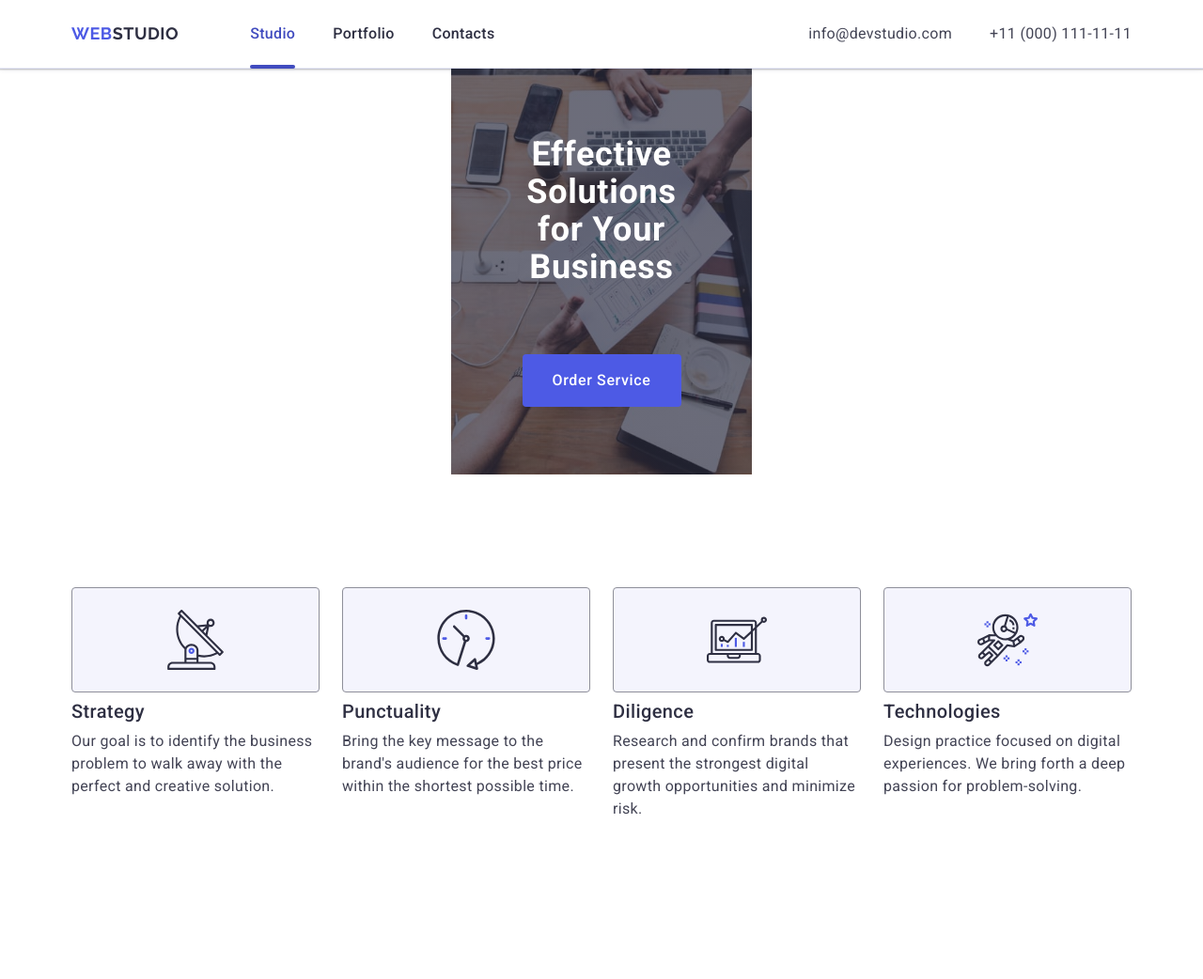
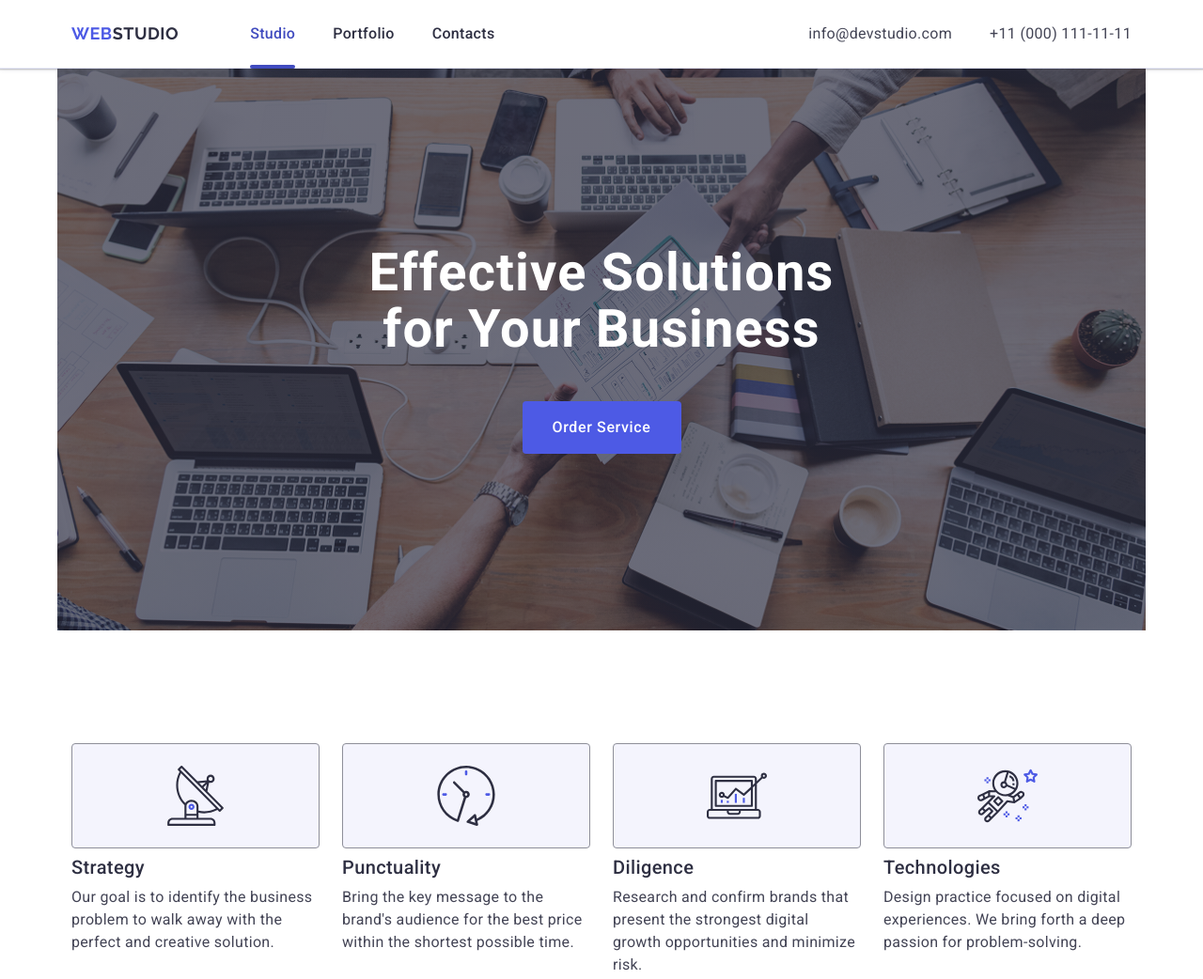
Before and after one commit to Vadim-Klus/goit-markup-hw-06, a plain HTML site: page index.html in a window 1280 px wide. Shown: the whole page at 94% size. Before the commit the page ends 993 px from the top, so only its background shows below. Drawn offline with nearby package versions, Linux system fonts and the light colour scheme.

Commit message:
add section1

```diff
--- a/css/styles.css
+++ b/css/styles.css
@@ -223,15 +223,26 @@ button {
   background-color: #2e2f42;
   padding: 72px 0;
   margin: 0 auto;
+
+  max-width: 320px;
   background-image: linear-gradient(
       rgba(46, 47, 66, 0.7),
       rgba(46, 47, 66, 0.7)
     ),
-    url(../images/people-office.jpg);
+    url(../images/hero-bg-mob-1x.jpg);
   background-repeat: no-repeat;
   background-position: center center;
   background-size: cover;
-  max-width: 320px;
+}
+
+@media screen and (min-resolution: 2x), (-webkit-min-device-pixel-ratio: 2x) {
+  .page-title {
+    background-image: linear-gradient(
+        rgba(46, 47, 66, 0.7),
+        rgba(46, 47, 66, 0.7)
+      ),
+      url(../images/hero-bg-mob-@2x.jpg);
+  }
 }
 
 .page-title-text {
@@ -258,9 +269,79 @@ button {
   border: none;
   border-radius: 4px;
   margin: 0 auto;
+  padding: 0;
   min-width: 169px;
   margin-top: 72px;
   transition: background-color 250ms cubic-bezier(0.4, 0, 0.2, 1);
+}
+
+@media screen and (min-width: 768px) {
+  .page-title {
+    padding: 112px 0;
+    max-width: 768px;
+    background-image: linear-gradient(
+        rgba(46, 47, 66, 0.7),
+        rgba(46, 47, 66, 0.7)
+      ),
+      url(../images/hero-bg-tablet-1x.jpg);
+  }
+
+  @media screen and (min-resolution: 2x), (-webkit-min-device-pixel-ratio: 2x) {
+    .page-title {
+      background-image: linear-gradient(
+          rgba(46, 47, 66, 0.7),
+          rgba(46, 47, 66, 0.7)
+        ),
+        url(../images/hero-bg-tablet-@2x.jpg);
+    }
+  }
+}
+
+.page-title-text {
+  font-size: 56px;
+  line-height: 1.07;
+  max-width: 496px;
+}
+
+.button {
+  margin-top: 36px;
+}
+
+@media screen and (min-width: 1158px) {
+  .page-title {
+    padding: 188px 0;
+  }
+  .button {
+    margin-top: 46px;
+  }
+
+  .button:hover,
+  .button:focus {
+    background-color: #404bbf;
+  }
+
+  @media screen and (min-width: 1158px) {
+    .page-title {
+      /* padding: 112px 0; */
+      max-width: 1158px;
+      background-image: linear-gradient(
+          rgba(46, 47, 66, 0.7),
+          rgba(46, 47, 66, 0.7)
+        ),
+        url(../images/hero-bg-desk-1x.jpg);
+    }
+
+    @media screen and (min-resolution: 2x),
+      (-webkit-min-device-pixel-ratio: 2x) {
+      .page-title {
+        background-image: linear-gradient(
+            rgba(46, 47, 66, 0.7),
+            rgba(46, 47, 66, 0.7)
+          ),
+          url(../images/hero-bg-desk-@2x.jpg);
+      }
+    }
+  }
 }
 
 /*---------------section 2------------ */
```
Also changed, not shown: images/hero-bg-desk-1x.jpg (added), images/hero-bg-mob-1x.jpg (added), images/hero-bg-mob-@2x.jpg (added), images/hero-bg-tablet-1x.jpg (added), 2 other files.
